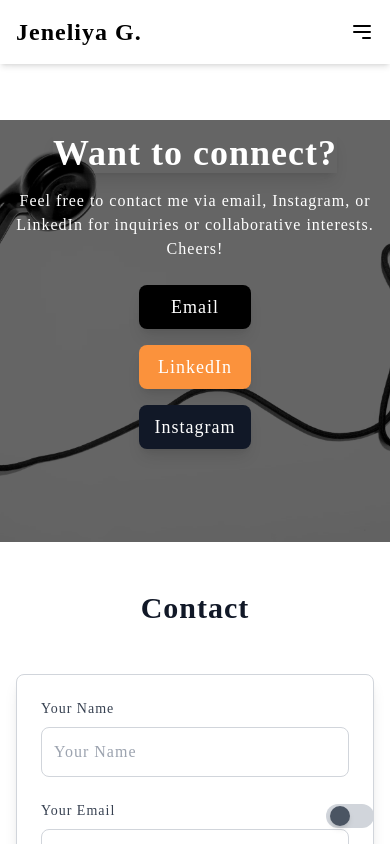
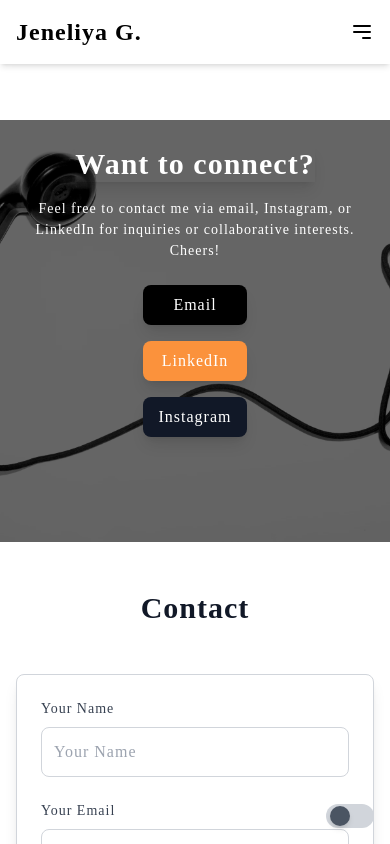
Before and after one commit to Jeneliya12/My_Portfolio, a React (Vite) app: page /My_Portfolio/contact in a window 390 px wide. Shown: the top 844 px of the page. Built offline with nearby package versions, Linux system fonts and the light colour scheme.

Commit message:
contact text responsive

```diff
--- a/src/components/contact.jsx
+++ b/src/components/contact.jsx
@@ -43,17 +43,17 @@ function Contact({ activeLink, theme }) {
           }}
         />
         <div className="absolute inset-0 flex flex-col items-center justify-center text-center px-4 lg:px-8">
-          <h2 className="text-4xl sm:text-5xl md:text-6xl lg:text-7xl font-bold text-white shadow-lg">
+          <h2 className="text-3xl sm:text-4xl md:text-5xl lg:text-6xl xl:text-7xl font-bold text-white shadow-lg leading-tight sm:leading-snug md:leading-snug">
             Want to connect?
           </h2>
-          <p className="text-base sm:text-lg md:text-xl text-white mt-4 mb-6 max-w-2xl">
+          <p className="text-sm sm:text-base md:text-lg lg:text-xl text-white mt-4 mb-6 max-w-2xl leading-normal md:leading-relaxed">
             Feel free to contact me via email, Instagram, or LinkedIn for
             inquiries or collaborative interests. Cheers!
           </p>
           <div className="flex flex-col sm:flex-row sm:space-x-4 space-y-4 sm:space-y-0">
             <a
               href="mailto:gurungjeneliya@gmail.com"
-              className="text-white text-lg bg-black px-4 py-2 rounded-lg shadow-lg hover:bg-orange-600 transition duration-300"
+              className="text-white text-base sm:text-lg bg-black px-4 py-2 rounded-lg shadow-lg hover:bg-orange-600 transition duration-300"
               target="_blank"
               rel="noopener noreferrer"
             >
@@ -61,7 +61,7 @@ function Contact({ activeLink, theme }) {
             </a>
             <a
               href="https://www.linkedin.com/in/jeneliya-gurung-26903422a/"
-              className="text-white text-lg bg-orange-400 px-4 py-2 rounded-lg shadow-lg hover:bg-blue-700 transition duration-300"
+              className="text-white text-base sm:text-lg bg-orange-400 px-4 py-2 rounded-lg shadow-lg hover:bg-blue-700 transition duration-300"
               target="_blank"
               rel="noopener noreferrer"
             >
@@ -69,7 +69,7 @@ function Contact({ activeLink, theme }) {
             </a>
             <a
               href="https://www.instagram.com/jeneliya_gurung_"
-              className="text-white text-lg bg-gray-900 px-4 py-2 rounded-lg shadow-lg hover:bg-pink-600 transition duration-300"
+              className="text-white text-base sm:text-lg bg-gray-900 px-4 py-2 rounded-lg shadow-lg hover:bg-pink-600 transition duration-300"
               target="_blank"
               rel="noopener noreferrer"
             >
```
